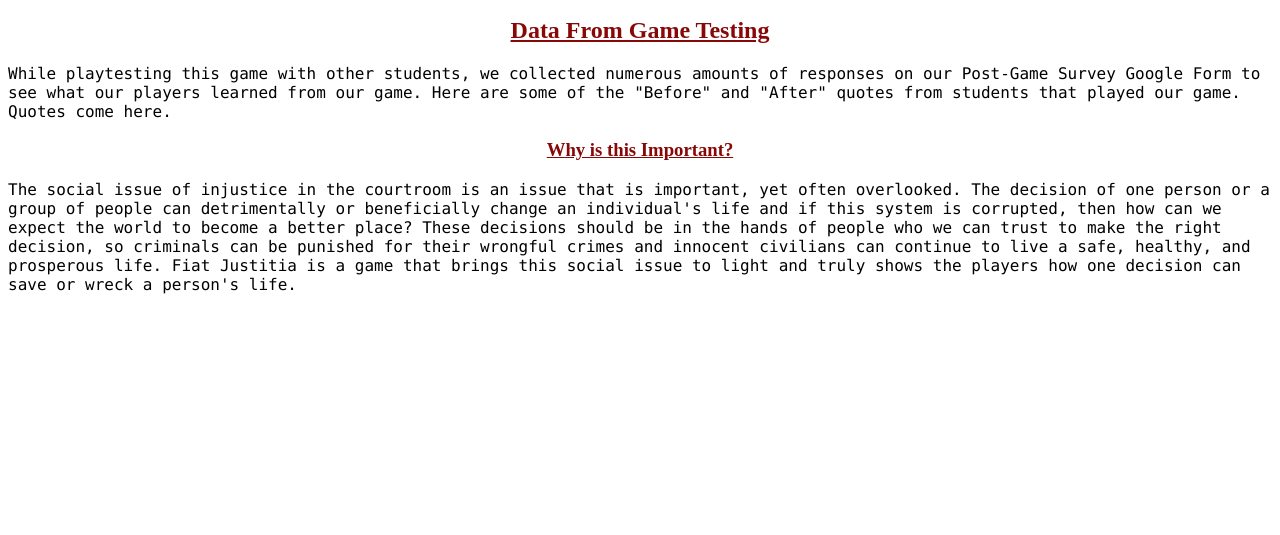
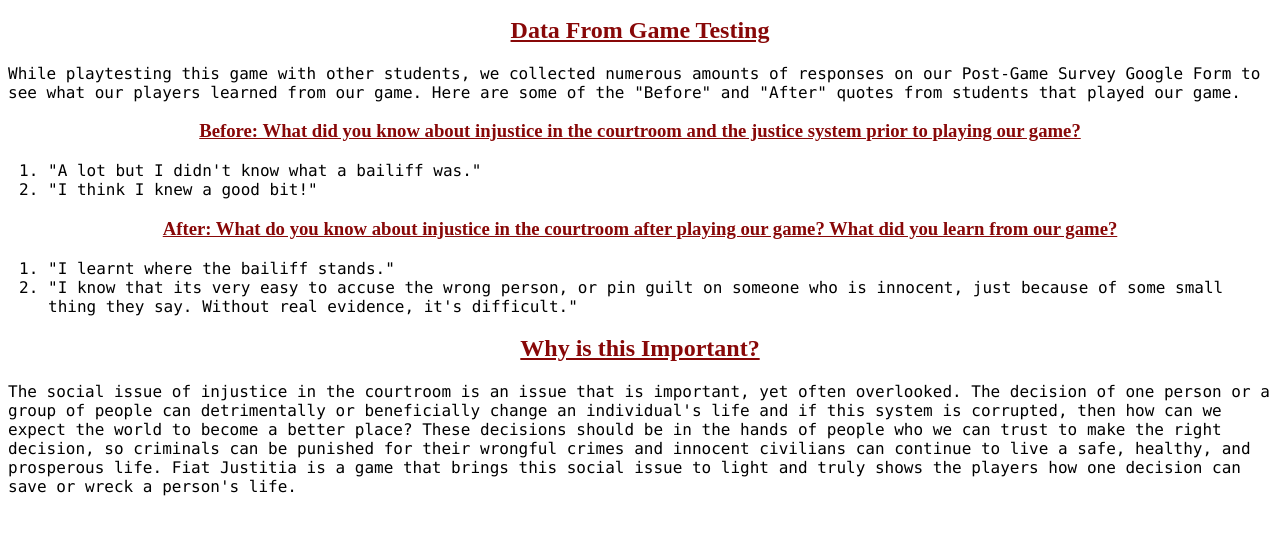
Before and after one commit to AlishaPanchal/GameProject, a plain HTML site: page mission.html in a window 1280 px wide. Shown: the part 235-770 px from the top of the page. Drawn offline with Linux system fonts and the light colour scheme.

Commit message:
Update mission.html

```diff
--- a/mission.html
+++ b/mission.html
@@ -39,10 +39,22 @@
 	   Google Form to see what our players learned from our game. Here are some of the "Before" and "After" quotes
 	   from students that played our game.
 	  </p>
-	<p>
-	Quotes come here.
-	</p>
-	<h3>Why is this Important?</h1>
+	<h3>Before: What did you know about injustice in the courtroom and the justice system prior to playing our game?</h3>
+	  <p>
+	    <ol>
+	      <li>"A lot but I didn't know what a bailiff was."</li>
+	      <li>"I think I knew a good bit!"</li>
+	    </ol>
+	  </p>
+	<h3>After: What do you know about injustice in the courtroom after playing our game? What did you learn from our game?</h3>
+	  <p>
+	    <ol>
+	      <li>"I learnt where the bailiff stands."</li>
+	      <li>"I know that its very easy to accuse the wrong person, or pin guilt on someone who is innocent,
+		   just because of some small thing they say. Without real evidence, it's difficult."</li>
+	    </ol>
+	  </p>
+	<h2>Why is this Important?</h2>
 	<p>
 	The social issue of injustice in the courtroom is an issue that is important, yet often overlooked.
 	The decision of one person or a group of people can detrimentally or beneficially change an individual's life
```
